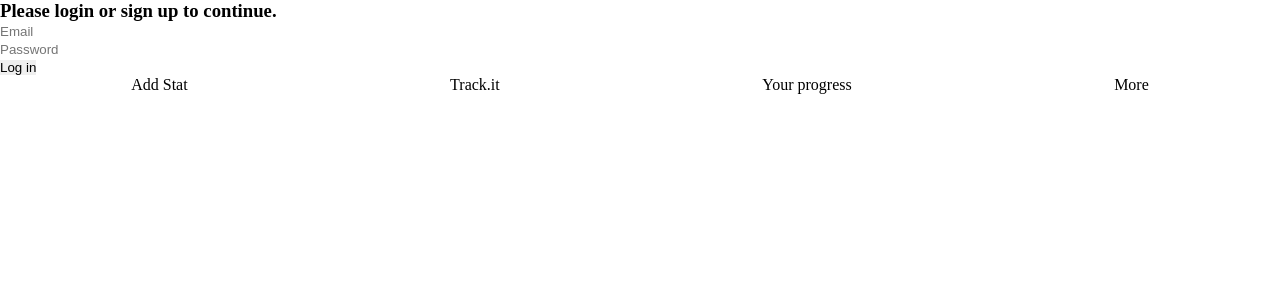
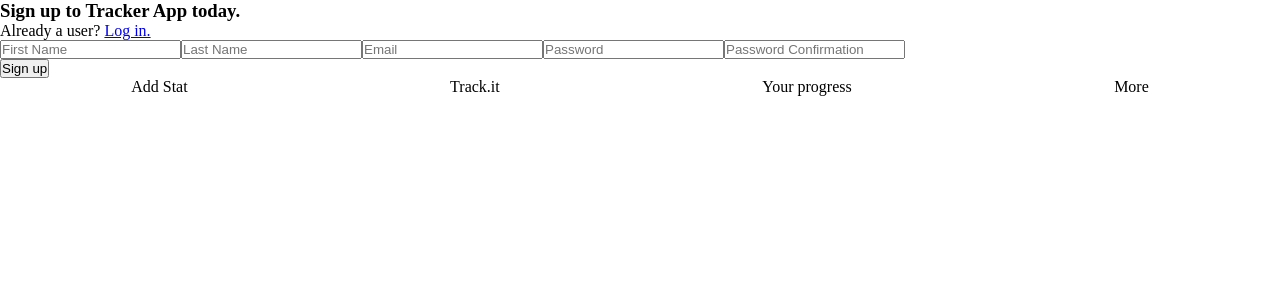
Before and after one commit to edwinmoradian90/tracker-app, a React (Create React App) app in the folder frontend/: page /signup in a window 1280 px wide. Before the commit this address led to /login. Shown: the top 300 px of the page. Built offline with nearby package versions, Linux system fonts and the light colour scheme.

Commit message:
working on signup

```diff
--- a/frontend/src/App.js
+++ b/frontend/src/App.js
@@ -7,12 +7,14 @@ import {
 import Navbar from './components/Navbar/Navbar';
 import Home from './components/Home/Home';
 import Login from './components/Login/Login';
+import Signup from './components/Signup/Signup';
 import './App.css';
 
 function App() {
   return (
     <Router>
       <Switch>
+        <Route exact path='/signup' component={Signup} />
         <Route exact path='/login' component={Login} />
         <Route path='/' component={Home} />
       </Switch>
--- a/frontend/src/components/Login/LoginView.jsx
+++ b/frontend/src/components/Login/LoginView.jsx
@@ -1,10 +1,17 @@
 import React from 'react';
+import { Link } from 'react-router-dom';
 
 const LoginView = props => {
     const { onChange, onSubmit } = props;
     return (
         <div className="loginView">
             <h3 className="loginTitle">Please login or sign up to continue.</h3>
+            <p className="newUserSignupLink">
+                New User? {" "}
+                <Link to="/signup">
+                    Sign up.
+                </Link>
+            </p>
             <div className="loginInputContainer">
                 <div className="emailInputContainer">
                     <input
--- /dev/null
+++ b/frontend/src/components/Signup/Signup.jsx
@@ -0,0 +1,57 @@
+import React, { useState } from 'react';
+import SignupView from './SignupView';
+import axios from 'axios';
+
+const Signup = () => {
+    const url = "http://localhost:3001/signup";
+    const [correctPassword, setCorrectPassword] = useState(true);
+    const [state, setState] = useState({
+        firstName: '',
+        lastName: '',
+        email: '',
+        password: '',
+        passwordConfirmation: '',
+    });
+    const onSignup = e => {
+        e.preventDefault();
+        console.log(state)
+        const {
+            firstName,
+            lastName,
+            email,
+            password,
+            passwordConfirmation,
+        } = state;
+        if (passwordConfirmation === password) {
+            console.log('passwords match')
+            const user = {
+                first_name: firstName,
+                last_name: lastName,
+                email: email,
+                password: password,
+            };
+            axios.post(url, user)
+                .then(res => console.log(res))
+                .catch(err => console.log(err));
+        } else {
+            setCorrectPassword(false);
+        };
+    }
+    const onChange = e => {
+        setState({
+            ...state,
+            [e.target.name]: e.target.value
+        });
+    };
+    return (
+        <div className="signup">
+            <SignupView
+                onChange={onChange}
+                onSignup={onSignup}
+                correctPassword={correctPassword}
+            />
+        </div>
+    );
+};
+
+export default Signup;
--- /dev/null
+++ b/frontend/src/components/Signup/SignupView.jsx
@@ -0,0 +1,66 @@
+import React from 'react';
+import { Link } from 'react-router-dom';
+
+const SignupView = props => {
+    const { onChange, onSignup, correctPassword } = props;
+    return (
+        <div className="signupView">
+            <h3 className="signupTitle">Sign up to Tracker App today.</h3>
+            <p className="returningUserLogin">
+                Already a user? {" "}
+                <Link to="/login">
+                    Log in.
+                </Link>
+            </p>
+            <div className="signupInputContainer">
+                <input
+                    name="firstName"
+                    onChange={e => onChange(e)}
+                    type="text"
+                    className="signupFirstName"
+                    placeholder="First Name"
+                />
+                <input
+                    name="lastName"
+                    onChange={e => onChange(e)}
+                    type="text"
+                    className="signupLastName"
+                    placeholder="Last Name"
+                />
+                <input
+                    name="email"
+                    onChange={e => onChange(e)}
+                    type="email"
+                    className="signupEmail"
+                    placeholder="Email"
+                />
+                <input
+                    name="password"
+                    onChange={e => onChange(e)}
+                    type="password"
+                    className="signupPassword"
+                    placeholder="Password"
+                />
+                <input
+                    name="passwordConfirmation"
+                    onChange={e => onChange(e)}
+                    type="password"
+                    className="signupPasswordConfirmation"
+                    placeholder="Password Confirmation"
+                />
+            </div>
+            <button onClick={e => onSignup(e)} className="signupSubmit">
+                Sign up
+            </button>
+            {
+                correctPassword
+                    ?
+                    null
+                    :
+                    <p className="incorrectPassword">Passwords do not match.</p>
+            }
+        </div>
+    );
+};
+
+export default SignupView;
--- a/frontend/src/index.css
+++ b/frontend/src/index.css
@@ -1,5 +1,4 @@
 body, html, *{
-    border:0;
     padding: 0;
     margin: 0;
 }
```
Also changed, not shown: 1 other file (tests, documents, lock files or other folders).
